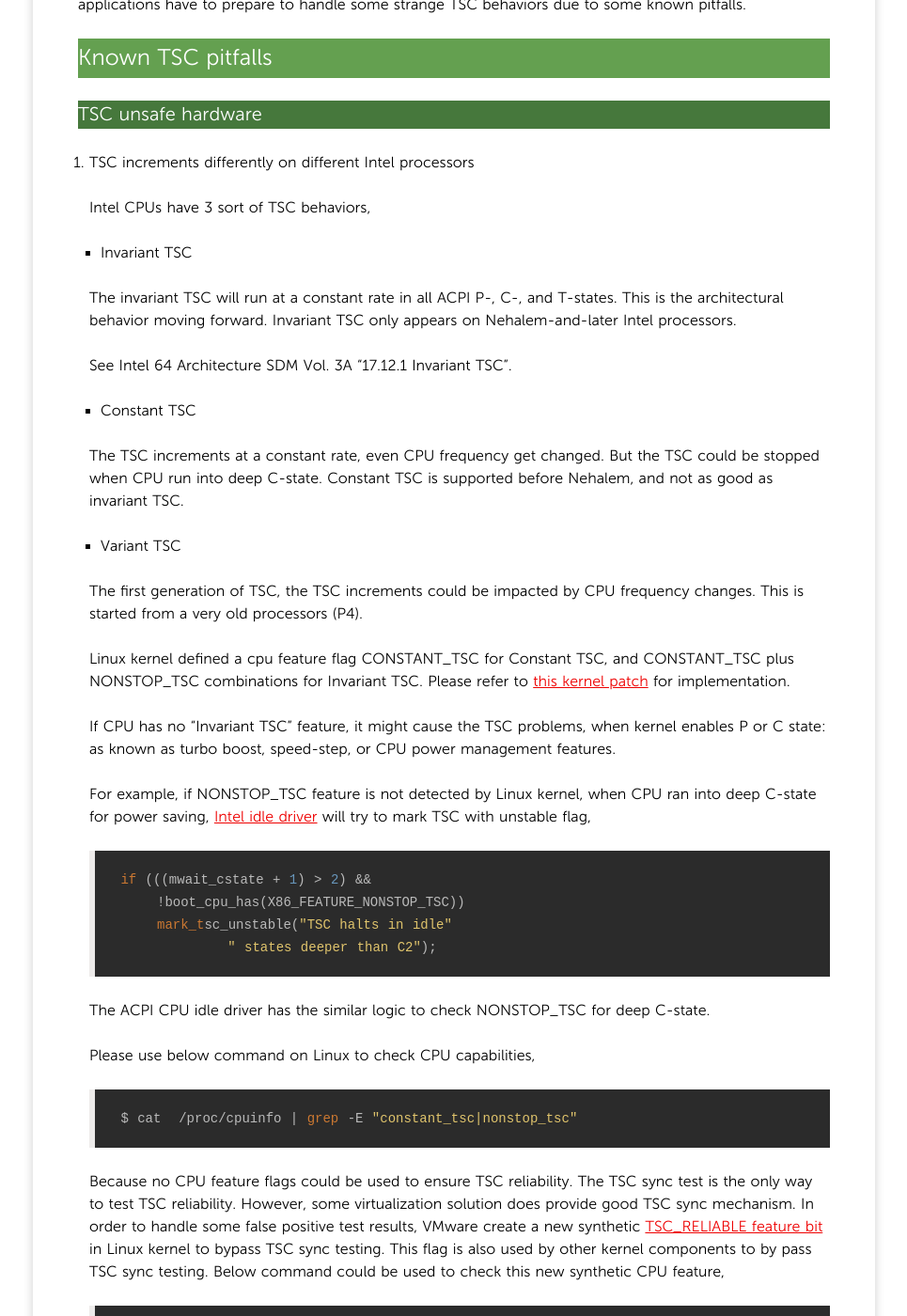
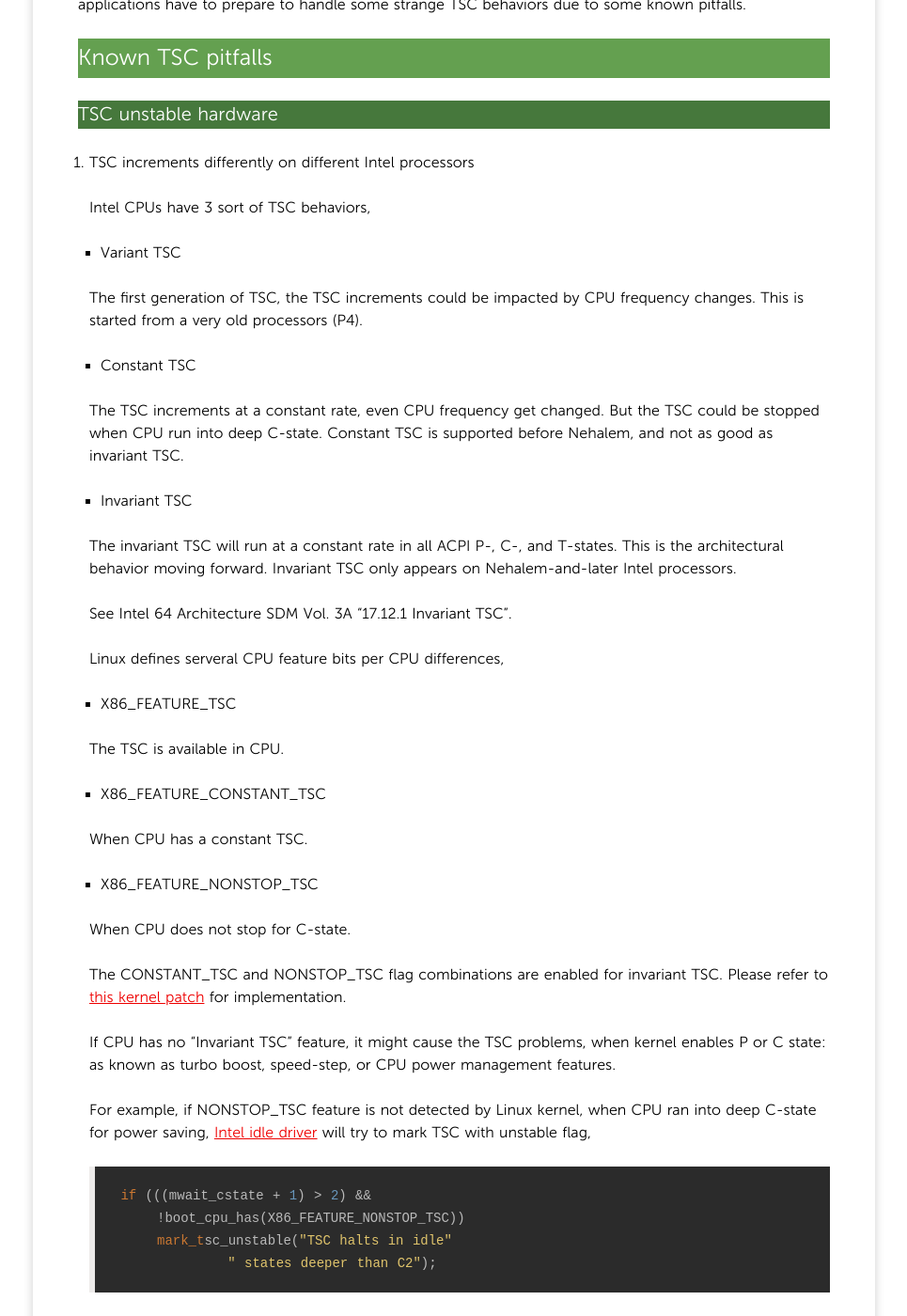
Before and after one commit to yangoliver/yangoliver.github.io, a Jekyll site: the page built from _posts/2015/2015-09-09-pitfalls-of-TSC-usage.md, in a window 1280 px wide and 1400 px high, scrolled down 2119 px. Shown: the whole window at 94% size, without its empty margins (157-1122 px from the left). Built offline with Jekyll 4.4.1, drawn with Linux system fonts in a browser that asks for light colours; Markdown is read by kramdown in place of the engine named in the settings; comment, search, counter and statistics services are not loaded; some of the changed text lies outside the part shown.

Commit message:
a new blog: Pitfalls of TSC usage
Signed-off-by: Yong Yang <yangoliver@gmail.com>

```diff
--- a/_posts/2015/2015-09-09-pitfalls-of-TSC-usage.md
+++ b/_posts/2015/2015-09-09-pitfalls-of-TSC-usage.md
@@ -100,11 +100,21 @@ strange TSC behaviors due to some known pitfalls.
 
 ##Known TSC pitfalls
 
-###TSC unsafe hardware
+###TSC unstable hardware
 
 1. TSC increments differently on different Intel processors
 
 	Intel CPUs have 3 sort of TSC behaviors,
+
+    * Variant TSC
+
+    The first generation of TSC, the TSC increments could be impacted by CPU frequency changes.
+	This is started from a very old processors (P4).
+
+	* Constant TSC
+
+    The TSC increments at a constant rate, even CPU frequency get changed. But the TSC could be stopped when CPU run into
+	deep C-state. Constant TSC is supported before Nehalem, and not as good as invariant TSC.
 
 	* Invariant TSC
 
@@ -113,19 +123,21 @@ strange TSC behaviors due to some known pitfalls.
 
 	See Intel 64 Architecture SDM Vol. 3A "17.12.1 Invariant TSC".
 
-	* Constant TSC
+	Linux defines serveral CPU feature bits per CPU differences,
 
-    The TSC increments at a constant rate, even CPU frequency get changed. But the TSC could be stopped when CPU run into
-	deep C-state. Constant TSC is supported before Nehalem, and not as good as invariant TSC.
+	* X86_FEATURE_TSC
 
-    * Variant TSC
+	The TSC is available in CPU.
 
-    The first generation of TSC, the TSC increments could be impacted by CPU frequency changes.
-	This is started from a very old processors (P4).
+	* X86_FEATURE_CONSTANT_TSC
 
+	When CPU has a constant TSC.
 
-	Linux kernel defined a cpu feature flag CONSTANT_TSC for Constant TSC, and CONSTANT_TSC plus NONSTOP_TSC combinations
-	for Invariant TSC.
+	* X86_FEATURE_NONSTOP_TSC
+
+	When CPU does not stop for C-state.
+
+	The CONSTANT_TSC and NONSTOP_TSC flag combinations are enabled for invariant TSC.
 	Please refer to [this kernel patch](https://github.com/torvalds/linux/commit/40fb17152c50a69dc304dd632131c2f41281ce44)
 	for implementation.
 
@@ -148,7 +160,12 @@ strange TSC behaviors due to some known pitfalls.
 		$ cat  /proc/cpuinfo | grep -E "constant_tsc|nonstop_tsc"
 
 
-	Because no CPU feature flags could be used to ensure TSC reliability. The TSC sync test is the only way to test TSC
+	* X86_FEATURE_TSC_RELIABLE
+
+	A synthetic flag, TSC sync checks are skipped.
+
+	CPU feature bits can only indicate the TSC stability in a UP system. For a SMP system, there are no expliect ways could be
+	used to ensure TSC reliability. The TSC sync test is the only way to test SMP TSC reliability.
 	reliability. However, some virtualization solution does provide good TSC sync mechanism. In order to handle some false
 	positive test results, VMware create a new synthetic
 	[TSC_RELIABLE feature bit](https://github.com/torvalds/linux/commit/b2bcc7b299f37037b4a78dc1538e5d6508ae8110)
@@ -159,7 +176,6 @@ strange TSC behaviors due to some known pitfalls.
 
 	If we could get the feature bit set on CPU, we should be able to trust the TSC source on this platform. But keep in
 	mind, software bugs in TSC handling still could cause the problems.
-
 
 2. TSC sync behavior differences on Intel SMP system
 
@@ -213,7 +229,6 @@ strange TSC behaviors due to some known pitfalls.
 	As TSC value is writeable, firmware code could change TSC value that caused TSC sync issue in OS.
 	There is [a LKML discussion](https://lwn.net/Articles/388286/) mentioned some BIOS SMI handler try to hide its execution
 	by changing TSC value.
-
 
 5. Hardware erratas
 
@@ -328,7 +343,8 @@ Per hypervisors differences, the rdtsc instruction could be executed with follow
 	- Para virtualization
 
 	In order to optimize the rdtsc performance, some hypervisor provided PVRDTSCP which allows software in VM could be
-	paravirtualized (modified) for better performance.
+	paravirtualized (modified) for better performance. If user applications in VM directly issue the rdtsc instruction,
+	the para virtulziation solution can not work.
 
 3. Hybrid - correct but potentially slow
 
```
Also changed, not shown: other parts of _posts/2015/2015-09-09-pitfalls-of-TSC-usage.md (+0 -1 lines).
